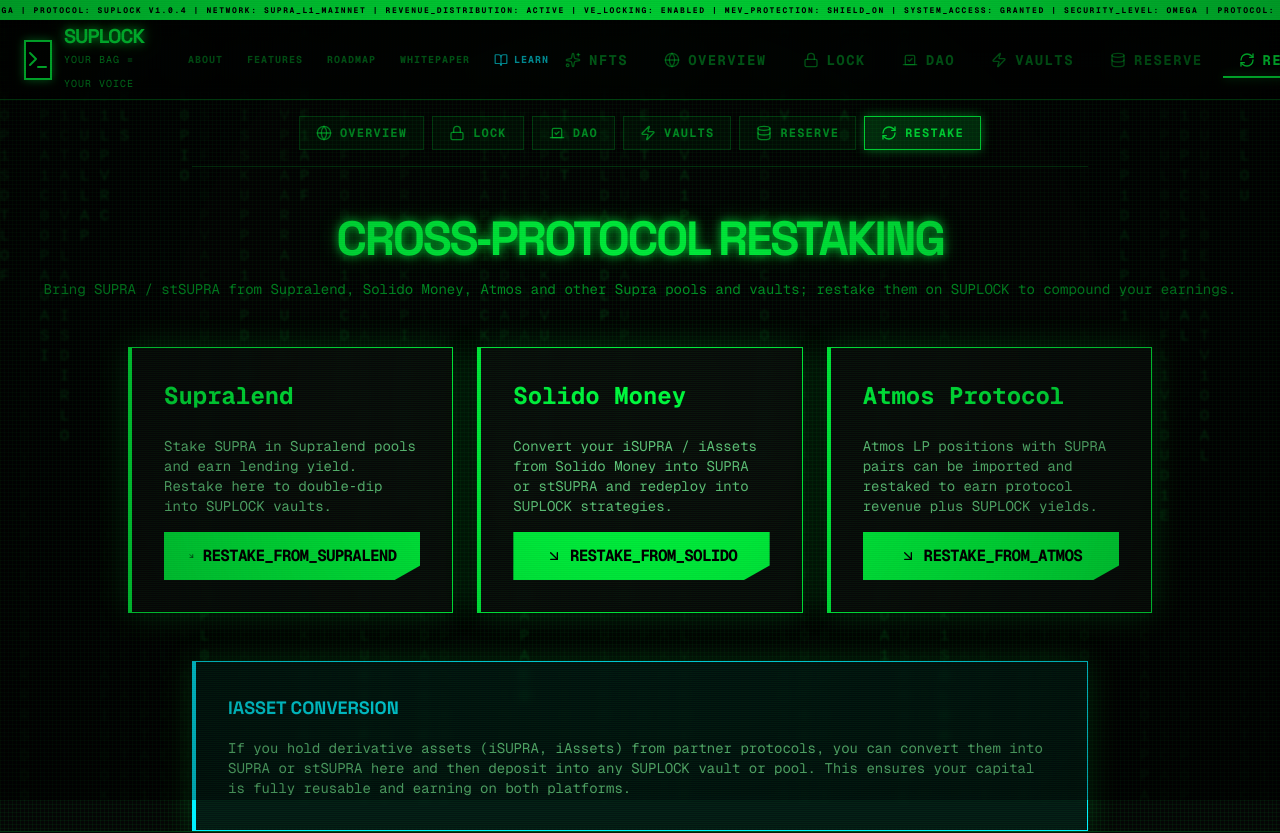
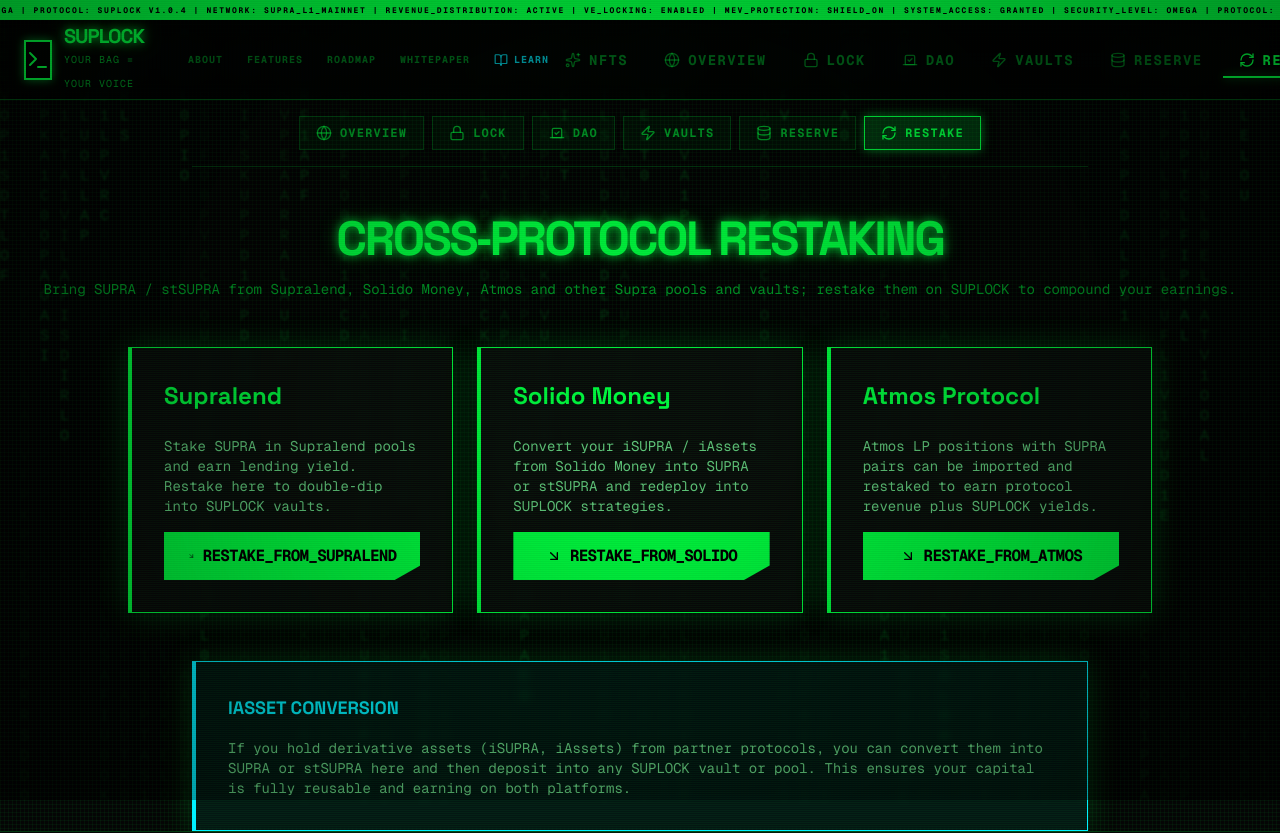
Before and after one commit to newton411/suplock-protocols, a React (Vite) app: page /restake in a window 1280 px wide. Shown: the top 833 px of the page. Built offline with nearby package versions, Linux system fonts and the light colour scheme.

Commit message:
fix(restake): improve headings and update tests

```diff
--- a/src/pages/Restake.tsx
+++ b/src/pages/Restake.tsx
@@ -84,7 +84,7 @@
             className="matrix-card p-8 border-l-4 border-primary"
           >
             <div className="flex items-start gap-4 mb-6">
-              <p className="text-2xl font-bold text-primary capitalize">{p.name}</p>
+              <h3 className="text-2xl font-bold text-primary capitalize">{p.name}</h3>
             </div>
             <p className="text-sm text-muted-foreground mb-4">{p.description}</p>
             <button className="matrix-btn-primary w-full h-12 flex items-center justify-center gap-2">
```
Also changed, not shown: 1 other file (tests, documents, lock files or other folders).
